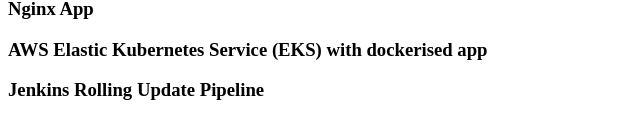
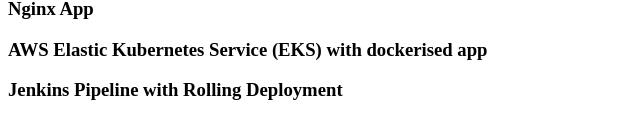
Before and after one commit to ofosukin/udacity-capstone-cloud-devops, a plain HTML site: page index.html in a window 1280 px wide. Shown: the part 129-268 px from the top of the page, without its empty margins (0-640 px from the left). Drawn offline with Linux system fonts and the light colour scheme.

Commit message:
rolling update v2

```diff
--- a/index.html
+++ b/index.html
@@ -12,7 +12,7 @@
     <h2>Kingsley Ofosu</h2>
     <h3>Nginx App</h3>
     <h3>AWS Elastic Kubernetes Service (EKS) with dockerised app</h3>
-    <h3>Jenkins Rolling Update Pipeline</h3>
+    <h3>Jenkins Pipeline with Rolling Deployment</h3>
 </body>
 
 </html>
```
Also changed, not shown: 1 other file.
